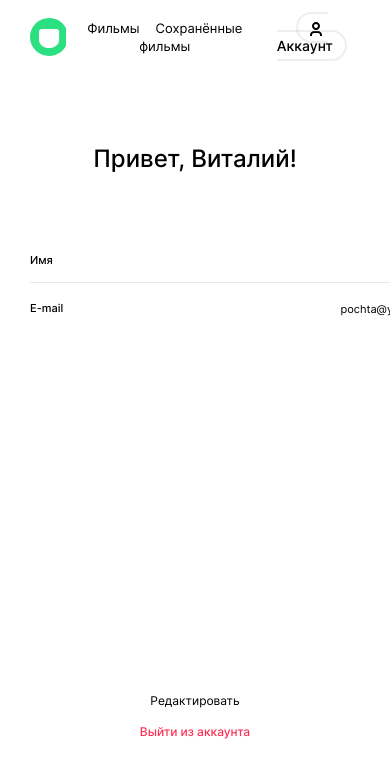
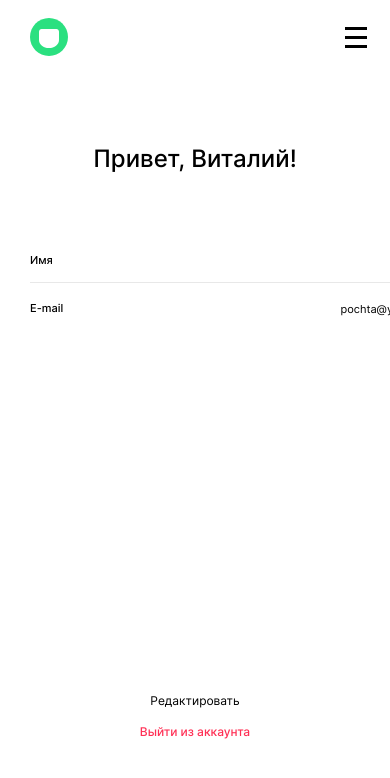
Before and after one commit to shakhuraEvgeniy/movies-explorer-frontend, a React (Create React App) app: page /profile in a window 390 px wide. Shown: the top 778 px of the page. Built offline with nearby package versions, Linux system fonts and the light colour scheme.

Commit message:
feat: add burger menu

```diff
--- a/src/components/Header/Header.css
+++ b/src/components/Header/Header.css
@@ -29,7 +29,6 @@
 
 @media screen and (max-width: 480px) {
   .header__logo {
-    /* margin-left: -15px; */
     margin-right: 0;
   }
   .header_dark {
--- a/src/components/MoviesCardList/MoviesCardList.js
+++ b/src/components/MoviesCardList/MoviesCardList.js
@@ -4,16 +4,6 @@ import PhotoPath from "../../images/Photo.jpeg";
 import MoviesCard from "../MoviesCard/MoviesCard";
 
 const cards = [
-  // {
-  //   image: PhotoPath,
-  //   title: "33 слова о дизайне",
-  //   duration: "1ч 47м",
-  // },
-  // {
-  //   image: PhotoPath,
-  //   title: "33 слова о дизайне",
-  //   duration: "1ч 47м",
-  // },
   // {
   //   image: PhotoPath,
   //   title: "33 слова о дизайне",
@@ -64,6 +54,16 @@ const cards = [
     title: "33 слова о дизайне",
     duration: "1ч 47м",
   },
+  {
+    image: PhotoPath,
+    title: "33 слова о дизайне",
+    duration: "1ч 47м",
+  },
+  {
+    image: PhotoPath,
+    title: "33 слова о дизайне",
+    duration: "1ч 47м",
+  },
 ];
 
 const MoviesCardList = () => {
--- a/src/components/NavTab/NavTab.css
+++ b/src/components/NavTab/NavTab.css
@@ -1,10 +1,89 @@
-.menu__profile {
+.nav-tab {
+  width: 59%;
+}
+
+.nav-tab__menu {
   display: flex;
-  list-style-type: none;
+  justify-content: space-between;
   align-items: center;
 }
 
-.menu__signup {
+.nav-tab__movies {
+  font-family: "Inter";
+  font-style: normal;
+  font-weight: 400;
+  font-size: 13px;
+  line-height: 1.38px;
+  color: #000000;
+  text-decoration: none;
+  margin-right: 16px;
+}
+
+.nav-tab__movies:last-of-type {
+  margin-right: 0;
+}
+
+.nav-tab__movies_activ {
+  font-weight: 500;
+}
+
+.nav-tab__account {
+  border: 2px solid rgba(170, 170, 170, 0.2);
+  border-radius: 50px;
+  min-height: 18px;
+  padding: 5px 12px;
+  color: #000;
+  font-family: "Inter";
+  font-style: normal;
+  font-weight: 500;
+  font-size: 14px;
+  line-height: 1.14;
+  text-decoration: none;
+  cursor: pointer;
+  display: flex;
+  align-items: center;
+  width: 74px;
+}
+
+.nav-tab__pic {
+  background-image: url(../../images/icon__COLOR_icon-main.svg);
+  padding-right: 6px;
+  background-repeat: no-repeat;
+  vertical-align: middle;
+}
+
+.nav-tab__burger {
+  display: none;
+}
+
+.nav-tab__blur {
+  display: none;
+}
+
+.nav-tab__main-page {
+  display: none;
+}
+
+.nav-tab__profile {
+  display: flex;
+  list-style-type: none;
+}
+
+.nav-tab__signin {
+  background: #2be080;
+  border-radius: 3px;
+  border: none;
+  font-family: "Inter";
+  font-style: normal;
+  font-weight: 500;
+  font-size: 12px;
+  line-height: 1.33;
+  color: #000000;
+  padding: 8px 20px;
+  text-decoration: none;
+}
+
+.nav-tab__signup {
   background-color: transparent;
   border: none;
   color: #fff;
@@ -18,76 +97,171 @@
   cursor: pointer;
   text-decoration: none;
 }
-.menu__account {
-  border: 2px solid rgba(170, 170, 170, 0.2);
-  border-radius: 50px;
-  min-height: 32px;
-  padding: 5px 12px;
-  color: #000;
-  font-family: "Inter";
-  font-style: normal;
-  font-weight: 500;
-  font-size: 14px;
-  line-height: 1.14;
-  text-decoration: none;
-  cursor: pointer;
+
+@media screen and (max-width: 768px) {
+  .nav-tab__blur.activ {
+    display: block;
+    position: fixed;
+    top: 0;
+    right: 0;
+    left: 0;
+    bottom: 0;
+    background-color: #000;
+    opacity: 0.3;
+    z-index: 2;
   }
 
-.menu__pic {
-  background-image: url(../../images/icon__COLOR_icon-main.svg);
-  padding-right: 6px;
-  background-repeat: no-repeat;
-  vertical-align: middle;
+  .nav-tab {
+    display: flex;
+    flex-direction: column;
   }
 
-.menu__movies {
-  font-family: "Inter";
-  font-style: normal;
-  font-weight: 400;
-  font-size: 13px;
-  line-height: 1.38px;
-  color: #000000;
-  text-decoration: none;
-  margin-right: 16px;
+  .nav-tab__movies-block {
+    display: flex;
+    flex-direction: column;
+    margin-top: 160px;
   }
 
-.menu__movies:last-of-type {
-  margin-right: 0;
+  .nav-tab__burger {
+    position: absolute;
+    top: 26px;
+    right: 38px;
+    display: block;
+    width: 28px;
+    height: 23px;
+    z-index: 3;
+    cursor: pointer;
+    transition: all 0.3s ease 0s;
   }
 
-.menu__movies_activ {
-  font-weight: 500;
+  .nav-tab__burger::before,
+  .nav-tab__burger::after {
+    content: "";
+    background-color: #000;
+    position: absolute;
+    width: 100%;
+    height: 3px;
+    left: 0;
+    transition: all 0.3s ease 0s;
   }
 
-.menu__signin {
-  background: #2be080;
-  border-radius: 3px;
-  border: none;
-  font-family: "Inter";
-  font-style: normal;
-  font-weight: 500;
-  font-size: 12px;
-  line-height: 1.33;
-  color: #000000;
-  padding: 8px 20px;
-  text-decoration: none;
+  .nav-tab__burger::before {
+    top: 0;
+  }
+  .nav-tab__burger::after {
+    bottom: 0;
+  }
+  .nav-tab__burger span {
+    content: "";
+    background-color: #000;
+    position: absolute;
+    width: 100%;
+    height: 3px;
+    left: 0;
+    top: 10px;
+    transition: all 0.3s ease 0s;
+  }
+  .nav-tab__menu {
+    display: flex;
+    position: fixed;
+    flex-direction: column;
+    top: 0;
+    right: -170%;
+    width: 520px;
+    height: 100%;
+    background-color: #fff;
+    z-index: 2;
+    transition: all 0.3s ease 0s;
   }
 
-.menu__profile_login {
-  display: flex;
-  list-style-type: none;
-  align-items: center;
-  padding: 0;
+  .nav-tab__menu.activ {
+    right: 0;
+  }
+
+  .nav-tab__movies {
+    display: block;
+  }
+  .nav-tab__movies {
+    display: block;
+    font-weight: 500;
+    font-size: 18px;
+    line-height: 22px;
+    margin: 0 0 28px;
+  }
+  .nav-tab__movies_activ {
+    text-decoration: underline;
+  }
+  .nav-tab__account {
+    margin-bottom: 90px;
+  }
+  .nav-tab__main-page {
+    display: block;
+  }
+
+  .nav-tab__burger.activ {
+    top: 26px;
+    right: 21px;
+  }
+
+  .nav-tab__burger.activ::before {
+    transform: rotate(45deg);
+    top: 10px;
+    width: 22px;
+  }
+  .nav-tab__burger.activ::after {
+    transform: rotate(-45deg);
+    bottom: 10px;
+    width: 22px;
+  }
+  .nav-tab__burger.activ span {
+    transform: scale(0);
+  }
+}
+
+@media screen and (max-width: 520px) {
+  .nav-tab__menu {
+    width: 100%;
+  }
+  .nav-tab__movies-block {
+    margin-top: 145px;
+  }
+
+  .nav-tab__movies {
+    margin-bottom: 24px;
+  }
+  .nav-tab__burger {
+    top: 27px;
+    height: 21px;
+    width: 22px;
+    right: 23px;
+  }
+
+  .nav-tab__burger span {
+    top: 9px;
+  }
+
+  .nav-tab__burger.activ {
+    top: 17px;
+    right: 12px;
+  }
+  .nav-tab__account {
+    margin-bottom: 82px;
+  }
+  .nav-tab__burger.activ::before {
+    top: 9px;
+  }
+  .nav-tab__burger.activ::after {
+    bottom: 9px;
+  }
 }
 
 @media screen and (max-width: 480px) {
-  .menu__signup {
+  .nav-tab__signup {
     margin-right: 14px;
     font-size: 10px;
     line-height: 16px;
   }
-  .menu__signin {
-
+  .nav-tab__signin {
     font-size: 10px;
     line-height: 16px;
 
--- a/src/components/NavTab/NavTab.js
+++ b/src/components/NavTab/NavTab.js
@@ -1,53 +1,70 @@
 import React from "react";
+import { useState } from "react";
 import { Link, NavLink } from "react-router-dom";
 import "./NavTab.css";
 
 const NavTab = ({ loggedIn }) => {
+  const [activBurger, setActivBurger] = useState(false);
+  const hendleBurger = () => {
+    setActivBurger(!activBurger);
+  };
   return (
     <>
-      {loggedIn || (
-        <nav>
-          <NavLink
-            to="/movies"
-            className="menu__movies"
-            activeClassName="menu__movies_activ"
-          >
-            Фильмы
-          </NavLink>
-          <NavLink
-            to="/saved-movies"
-            className="menu__movies"
-            activeClassName="menu__movies_activ"
-          >
-            Сохранённые фильмы
-          </NavLink>
-        </nav>
-      )}
       {loggedIn ? (
-        <ul className="menu__profile">
+        <ul className="nav-tab__profile">
           <li>
-            <Link className="menu__signup" to="/signup">
+            <Link className="nav-tab__signup" to="/signup">
               Регистрация
             </Link>
           </li>
           <li>
-            <Link className="menu__signin" to="/signin">
+            <Link className="nav-tab__signin" to="/signin">
               Войти
             </Link>
           </li>
         </ul>
       ) : (
-        <ul className="menu__profile_login">
-          <li>
-            <Link className="menu__account" to="/profile">
-              <svg className="menu__pic" width="12" height="14"></svg>
+        <section className="nav-tab">
+          <div className={`nav-tab__blur ${activBurger && "activ"}`}> </div>
+          <div
+            className={`nav-tab__burger ${activBurger && "activ"}`}
+            onClick={hendleBurger}
+          >
+            <span></span>
+          </div>
+          <nav className={`nav-tab__menu ${activBurger && "activ"}`}>
+            <div className="nav-tab__movies-block">
+              <NavLink
+                exact
+                to="/"
+                className="nav-tab__movies nav-tab__main-page"
+                activeClassName="nav-tab__movies_activ"
+              >
+                Главная
+              </NavLink>
+              <NavLink
+                to="/movies"
+                className="nav-tab__movies"
+                activeClassName="nav-tab__movies_activ"
+              >
+                Фильмы
+              </NavLink>
+              <NavLink
+                to="/saved-movies"
+                className="nav-tab__movies"
+                activeClassName="nav-tab__movies_activ"
+              >
+                Сохранённые фильмы
+              </NavLink>
+            </div>
+            <Link className="nav-tab__account" to="/profile">
+              <svg className="nav-tab__pic" width="12" height="14"></svg>
               Аккаунт
             </Link>
-          </li>
-        </ul>
+          </nav>
+        </section>
       )}
     </>
   );
 };
-
 export default NavTab;
```
Lines whose indentation alone changed are shown as unchanged.
